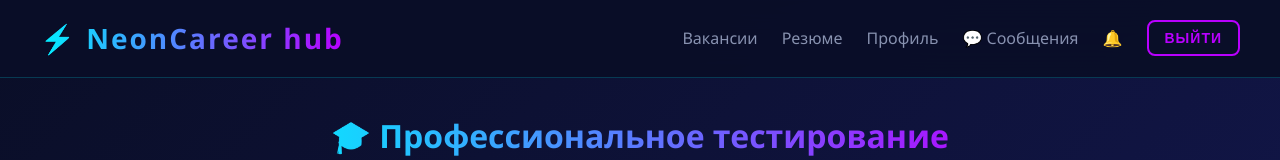
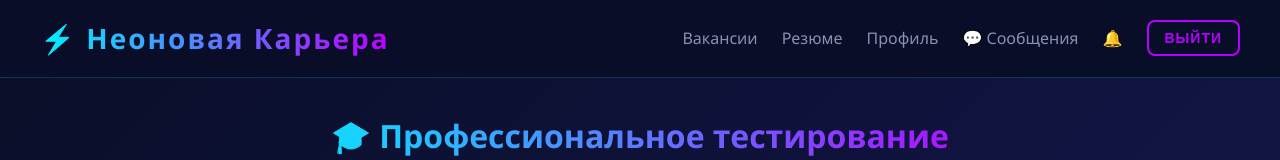
Before and after one commit to zmey6482-beep/NeonCareer.hub, a website: page quiz.html in a window 1280 px wide. Shown: the top 160 px of the page. Drawn offline with Linux system fonts and the light colour scheme; sample sign-in values are in the browser's storage.

Commit message:
quiz.html

```diff
--- a/quiz.html
+++ b/quiz.html
@@ -3,7 +3,7 @@
 <head>
     <meta charset="UTF-8">
     <meta name="viewport" content="width=device-width, initial-scale=1.0">
-    <title>Профтестирование — NeonCareer hub</title>
+    <title>Профтестирование — Неоновая Карьера</title>
     <link rel="stylesheet" href="css/style.css">
     <style>
         .quiz-container {
@@ -153,7 +153,7 @@
 </head>
 <body>
     <nav class="neon-nav">
-    <a href="index.html" class="logo">⚡ NeonCareer hub</a>
+    <a href="index.html" class="logo">⚡ Неоновая Карьера</a>
 
     <!-- Кнопка бургер -->
     <button class="burger-btn" id="burgerBtn" aria-label="Меню">
```
